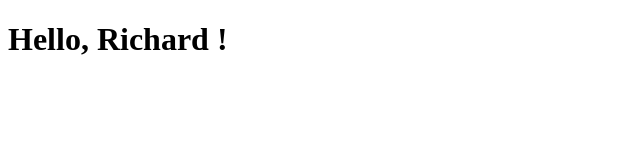
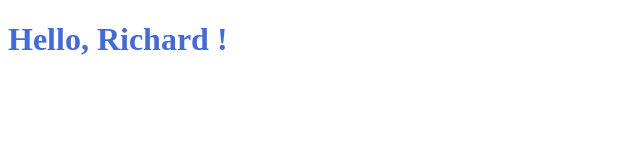
Before and after one commit to richardwuathome/kingofsell, a plain HTML site: page index.html in a window 1280 px wide. Shown: the whole page, without its empty margins (0-640 px from the left). Drawn offline with Linux system fonts and the light colour scheme.

Commit message:
Update index.html

```diff
--- a/index.html
+++ b/index.html
@@ -1,6 +1,14 @@
 <!DOCTYPE html>
 <html lang="zh-Hant">
-  <head></head>
+  <title>Test on github kingofsell.</title>
+  <head>
+    <style>
+      h1 {
+        color:royalblue;
+        font-weight:bold;
+      }
+    </style>
+  </head>
   <body>
     <h1>Hello, Richard !</h1>
   </body>
```
